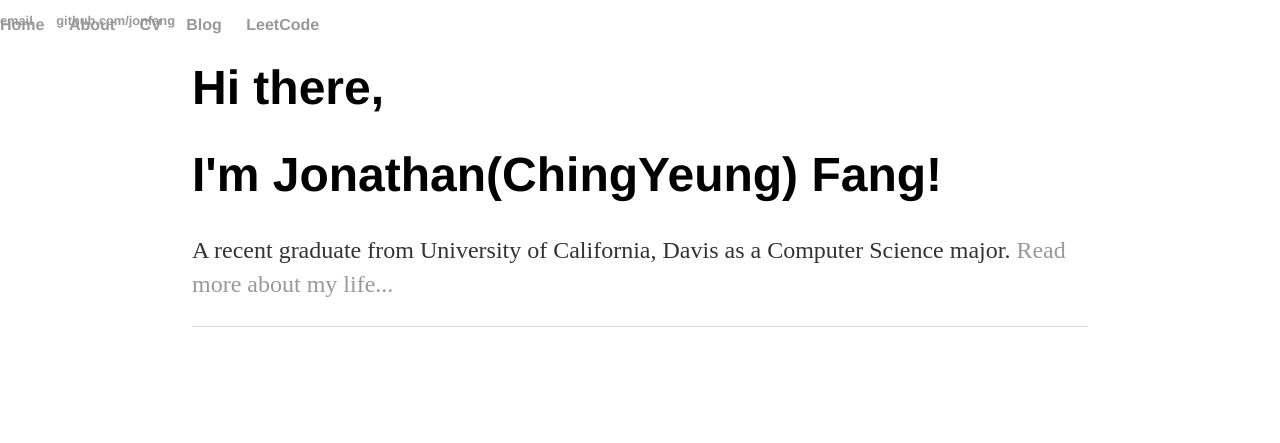
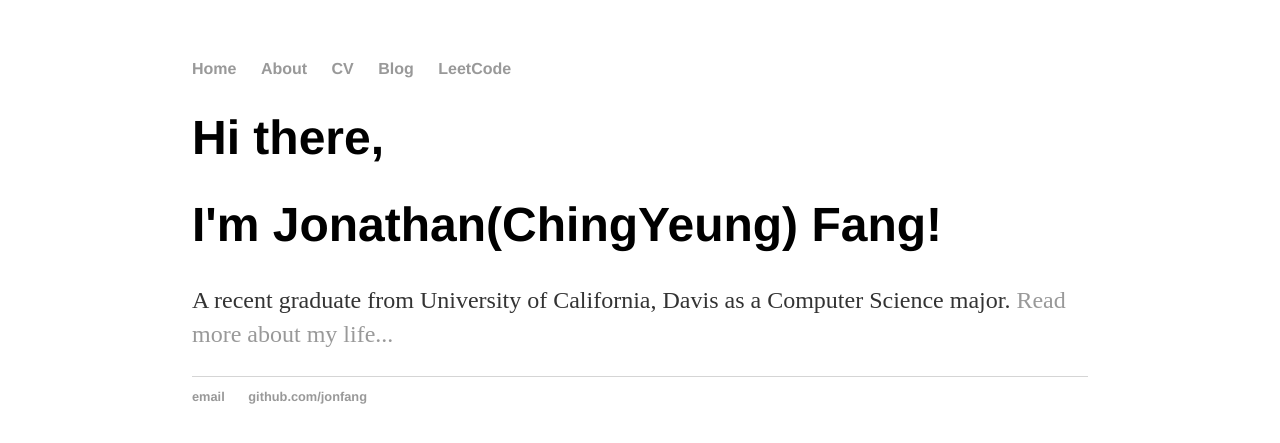
Before and after one commit to jonfang/jonfang.github.io, a Jekyll site: the page built from index.html, in a window 1280 px wide. Shown: the top 443 px of the page. Built offline with Jekyll 4.4.1, drawn with Linux system fonts in a browser that asks for light colours.

Commit message:
Update main.css

```diff
--- a/css/main.css
+++ b/css/main.css
@@ -4,10 +4,6 @@ body {
 }
 nav ul, footer ul {
     font-family:'Helvetica', 'Arial', 'Sans-Serif';
-    position: fixed;
-    top: 0;
-    left: 0;
-    float: right;
     padding: 0px;
     list-style: none;
     font-weight: bold;
```
